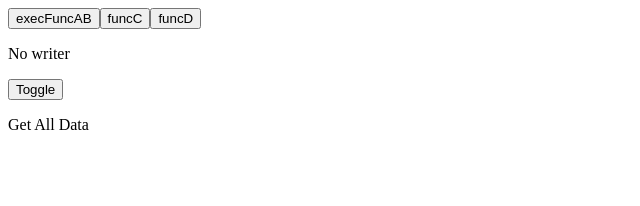
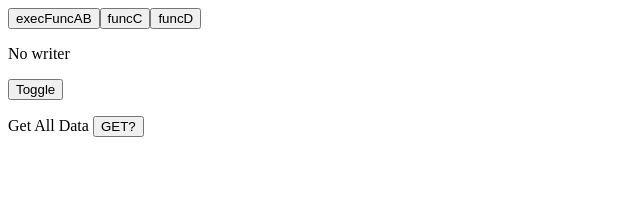
Before and after one commit to koyamal/pra_vue3, a Vue app in the folder vuePractive/: page / in a window 1280 px wide. Shown: the top 206 px of the page, without its empty margins (0-640 px from the left). Built offline with nearby package versions, Linux system fonts and the light colour scheme.

Commit message:
Add button

```diff
--- a/vuePractive/src/components/atom/F.vue
+++ b/vuePractive/src/components/atom/F.vue
@@ -69,5 +69,8 @@
     <p>{{ showMessage }}</p>
     <button @click="() => isWriter = !isWriter">Toggle</button>
   </div>
-  <p>{{ getAllDoc }}</p>
+  <p>
+    {{ getAllDoc }}
+    <button @Click="() => true">GET?</button>
+  </p>
 </template>
```
